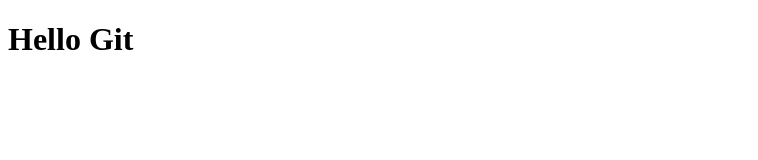
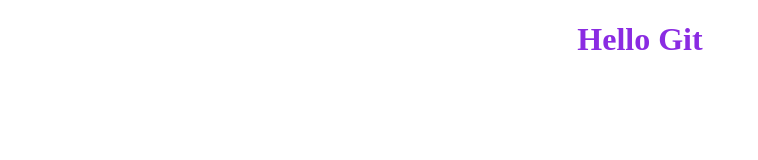
Before and after one commit to Samela1209/my-app, a plain HTML site: page weather.html in a window 1280 px wide. Shown: the whole page, without its empty margins (0-758 px from the left). Drawn offline with Linux system fonts and the light colour scheme.

Commit message:
Created the style.css

```diff
--- /dev/null
+++ b/style.css
@@ -0,0 +1,4 @@
+h1{
+    text-align: center;
+    color: blueviolet;
+}
--- a/weather.html
+++ b/weather.html
@@ -4,6 +4,7 @@
     <meta charset="UTF-8">
     <meta name="viewport" content="width=device-width, initial-scale=1.0">
     <title>Document</title>
+    <link rel="stylesheet" href="style.css">
 </head>
 <body>
    <h1>
```
